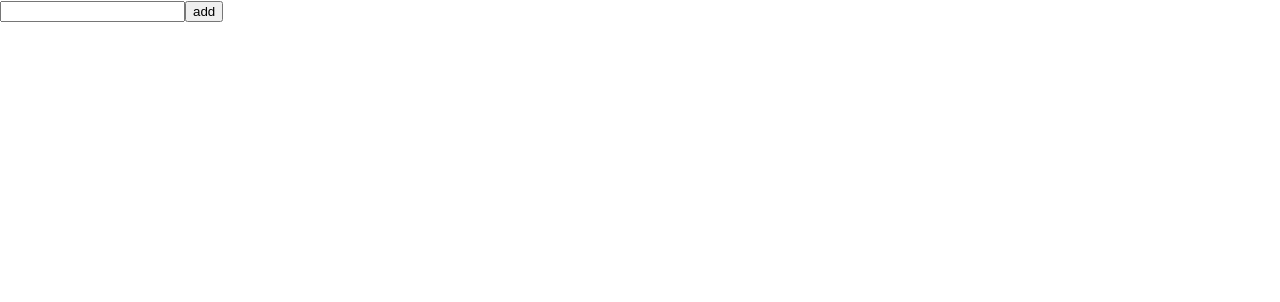
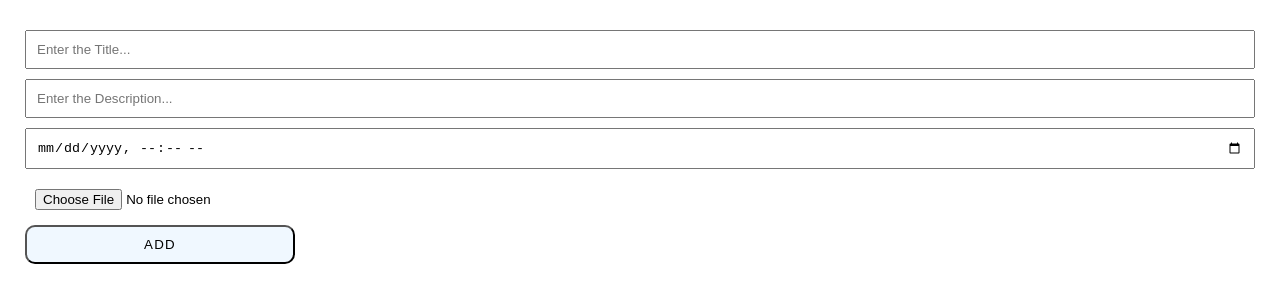
Before and after one commit to Maxim270693/todo-with-timer, a React (Create React App) app: page / in a window 1280 px wide. Shown: the top 302 px of the page. Built offline with nearby package versions, Linux system fonts and the light colour scheme.

Commit message:
added task addition

```diff
--- a/src/App.scss
+++ b/src/App.scss
@@ -1,17 +1,69 @@
+* {
+  margin: 0;
+  padding: 0;
+}
+
 .App {
+  padding: 25px;
+
+  .form {
+    display: flex;
+    flex-direction: column;
+
+    input {
+      margin: 5px 0;
+      padding: 10px;
+    }
+
+    .btn {
+      padding: 10px;
+      width: 270px;
+      border-radius: 10px;
+      text-transform: uppercase;
+      letter-spacing: 0.1em;
+      background: aliceblue;
+
+      &:hover {
+        box-shadow: 2px 2px 9px 1px cornflowerblue;
+      }
+    }
+
+    .errorMessage {
+      color: red;
+    }
+  }
 
   .taskWrapper {
     display: flex;
+    flex-wrap: wrap;
 
     .taskBlock {
-      min-height: 200px;
+      padding: 10px;
+      min-height: 250px;
       min-width: 200px;
+      max-width: 200px;
       background-color: #849cbd;
       margin: 5px;
 
       .taskHeader {
         display: flex;
         justify-content: space-between;
+
+        .taskTitle {
+          width: calc(100% - 80px);
+          overflow-wrap: break-word;
+          color: white;
+          letter-spacing: 0.1em;
+        }
+      }
+
+      .taskTime {
+        margin: 10px 0;
+        color: ghostwhite;
+      }
+
+      .taskDesc {
+        overflow-wrap: break-word;
       }
     }
   }
--- a/src/App.tsx
+++ b/src/App.tsx
@@ -4,12 +4,25 @@ import TodoList from "./components/todoList/todoList";
 import {TasksType} from "./types/types";
 
 function App() {
+    const [tasks, setTasks] = useState<TasksType[]>([])
 
-    const [tasks, setTasks] = useState<TasksType[]>([])
+    const handleAddTask = (title: string, description: string, timeEnd: string, files: string) => {
+        const newTask: TasksType = {
+            id: (new Date()).getTime(),
+            title: title.trim(),
+            description,
+            timeEnd,
+            files,
+        }
+
+        setTasks([...tasks, newTask])
+    }
 
     return (
         <div className="App">
-            <TodoList tasks={tasks}/>
+            <TodoList tasks={tasks}
+                      handleAddTask={handleAddTask}
+            />
         </div>
     );
 }
--- a/src/components/button/button.tsx
+++ b/src/components/button/button.tsx
@@ -10,7 +10,7 @@ const Button = ({children, onClick, className}: ButtonType) => {
     const handleOnClick = () => onClick();
 
     return (
-        <button className={className}
+        <button style={{cursor: 'pointer'}} className={className}
                 onClick={handleOnClick}
         >
             {children}
--- /dev/null
+++ b/src/components/form/form.tsx
@@ -0,0 +1,85 @@
+import React, {ChangeEvent, FormEvent, useState} from 'react';
+import Button from "../button/button";
+
+type FormType = {
+    handleAddTask: (title: string, description: string, timeEnd: string, files: string) => void
+}
+
+const Form = ({handleAddTask}: FormType) => {
+    const [formInput, setFormInput] = useState({
+        title: '',
+        description: '',
+        timeEnd: '',
+        files: '',
+    });
+
+    const [error, setError] = useState('');
+
+    const {title, description, timeEnd, files} = formInput;
+
+    const onChangeInputsHandler = (event: ChangeEvent<HTMLInputElement>) => {
+        setFormInput(prev => {
+            return {
+                ...prev,
+                [event.target.name]: event.target.value
+            }
+        })
+        setError('');
+    };
+
+    const handleSubmit = (event: FormEvent<HTMLFormElement>) => {
+        event.preventDefault()
+
+        if (!title) {
+            return setError('Поле Заголовок не может быть пустым')
+        } else if (!description) {
+            return setError('Поле Описание не может быть пустым')
+        } else if (!timeEnd) {
+            return setError('Поле Время не может быть пустым')
+        }
+
+        handleAddTask(title, description, timeEnd, files)
+        setFormInput({
+            title: '',
+            description: '',
+            timeEnd: '',
+            files: '',
+        })
+    }
+
+    return (
+        <form onSubmit={handleSubmit} className="form">
+            <input type="text"
+                   name="title"
+                   placeholder="Enter the Title..."
+                   value={title}
+                   onChange={onChangeInputsHandler}
+            />
+            <input type="text"
+                   name="description"
+                   placeholder="Enter the Description..."
+                   value={description}
+                   onChange={onChangeInputsHandler}
+            />
+            <input type="datetime-local"
+                   name="timeEnd"
+                   placeholder="Enter the Description..."
+                   value={(timeEnd || '').toString().substring(0, 16)}
+                   onChange={onChangeInputsHandler}
+            />
+            <input type="file"
+            />
+
+            {error && <div className="errorMessage">{error}</div>}
+
+            <Button className="btn"
+                    onClick={() => {
+                    }}
+            >
+                add
+            </Button>
+        </form>
+    );
+};
+
+export default Form;
--- /dev/null
+++ b/src/components/todoItem/todoItem.tsx
@@ -0,0 +1,33 @@
+import React from 'react';
+import Button from "../button/button";
+import {TasksType} from "../../types/types";
+
+type TodoItemType = {
+    task: TasksType
+}
+
+const TodoItem = ({task}: TodoItemType) => {
+    const {id, title, timeEnd, description, files} = task;
+
+    const time = timeEnd.replace('T', ' ');
+
+    return (
+        <div key={id} className="taskBlock">
+            <div className="taskHeader">
+                <h5 className="taskTitle">{title}</h5>
+                <div>
+                    <Button onClick={() => {
+                    }}>edit</Button>
+                    <Button onClick={() => {
+                    }}>x</Button>
+                </div>
+            </div>
+
+            <div className="taskTime">{time}</div>
+            <div className="taskDesc">{description}</div>
+            <div>{files}</div>
+        </div>
+    );
+};
+
+export default TodoItem;
--- a/src/components/todoList/todoList.tsx
+++ b/src/components/todoList/todoList.tsx
@@ -1,38 +1,22 @@
 import React from 'react';
 import {TasksType} from "../../types/types";
-import Button from '../button/button';
+import TodoItem from "../todoItem/todoItem";
+import Form from "../form/form";
 
 type TodoListType = {
     tasks: TasksType[]
+    handleAddTask: (title: string, description: string, timeEnd: string, files: string) => void
 }
 
-const TodoList = ({tasks}: TodoListType) => {
+const TodoList = ({tasks, handleAddTask}: TodoListType) => {
     return (
         <>
-            <div>
-                <input type="text"/>
-                <Button onClick={() => {}}>add</Button>
-            </div>
-
+            <Form handleAddTask={handleAddTask}/>
             <div className="taskWrapper">
                 {
                     tasks.map(task => {
-                        const {id, title, timeEnd, description, files} = task;
-
                         return (
-                            <div key={id} className="taskBlock">
-                                <div className="taskHeader">
-                                    <div>{title}</div>
-                                    <div>
-                                        <Button onClick={() => {}}>edit</Button>
-                                        <Button onClick={() => {}}>x</Button>
-                                    </div>
-                                </div>
-
-                                <div>{timeEnd}</div>
-                                <div>{description}</div>
-                                <div>{files}</div>
-                            </div>
+                            <TodoItem task={task}/>
                         )
                     })
                 }
--- a/src/types/types.ts
+++ b/src/types/types.ts
@@ -3,5 +3,5 @@ export type TasksType = {
     title: string
     description: string
     timeEnd: string
-    files: ''
+    files: string
 }
```
